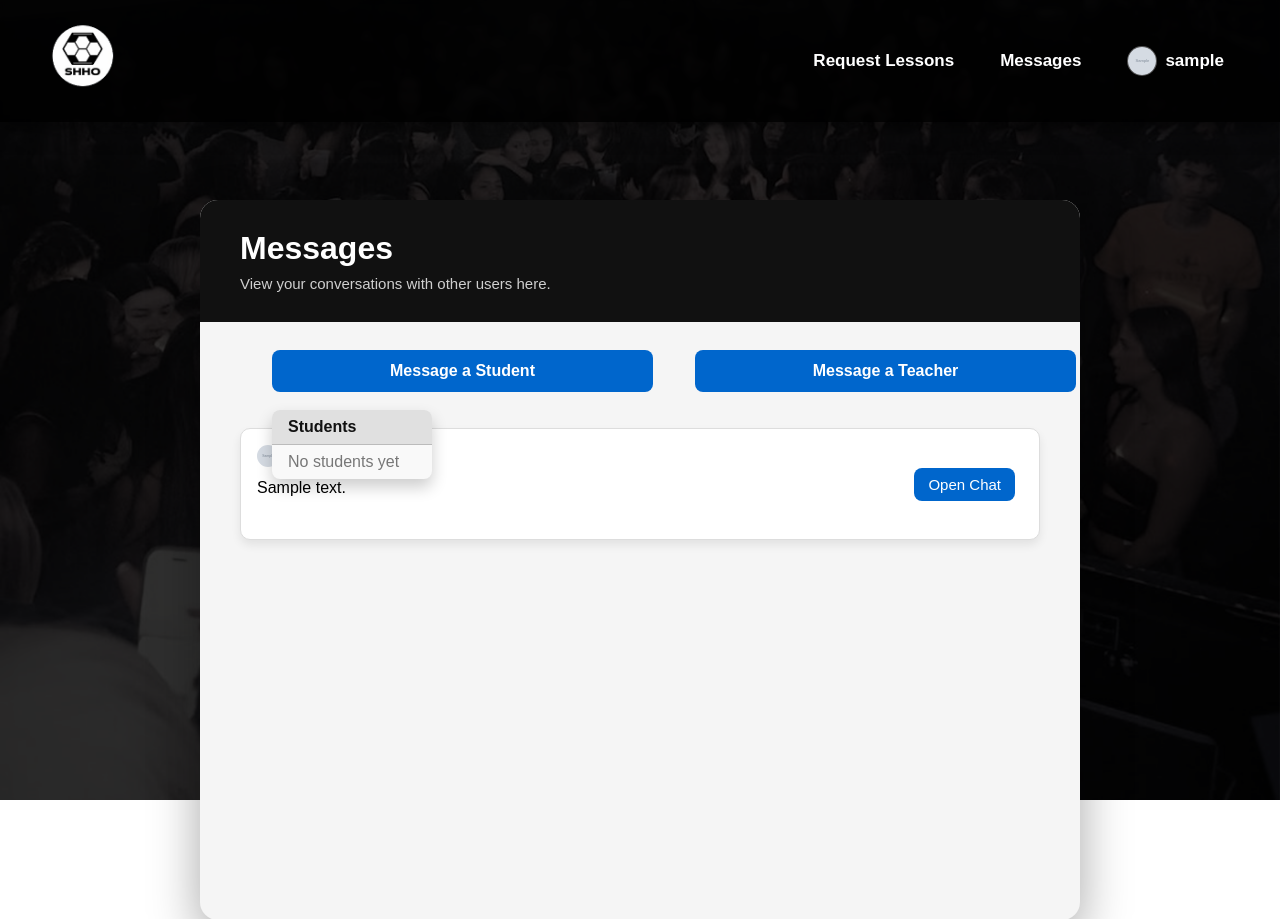
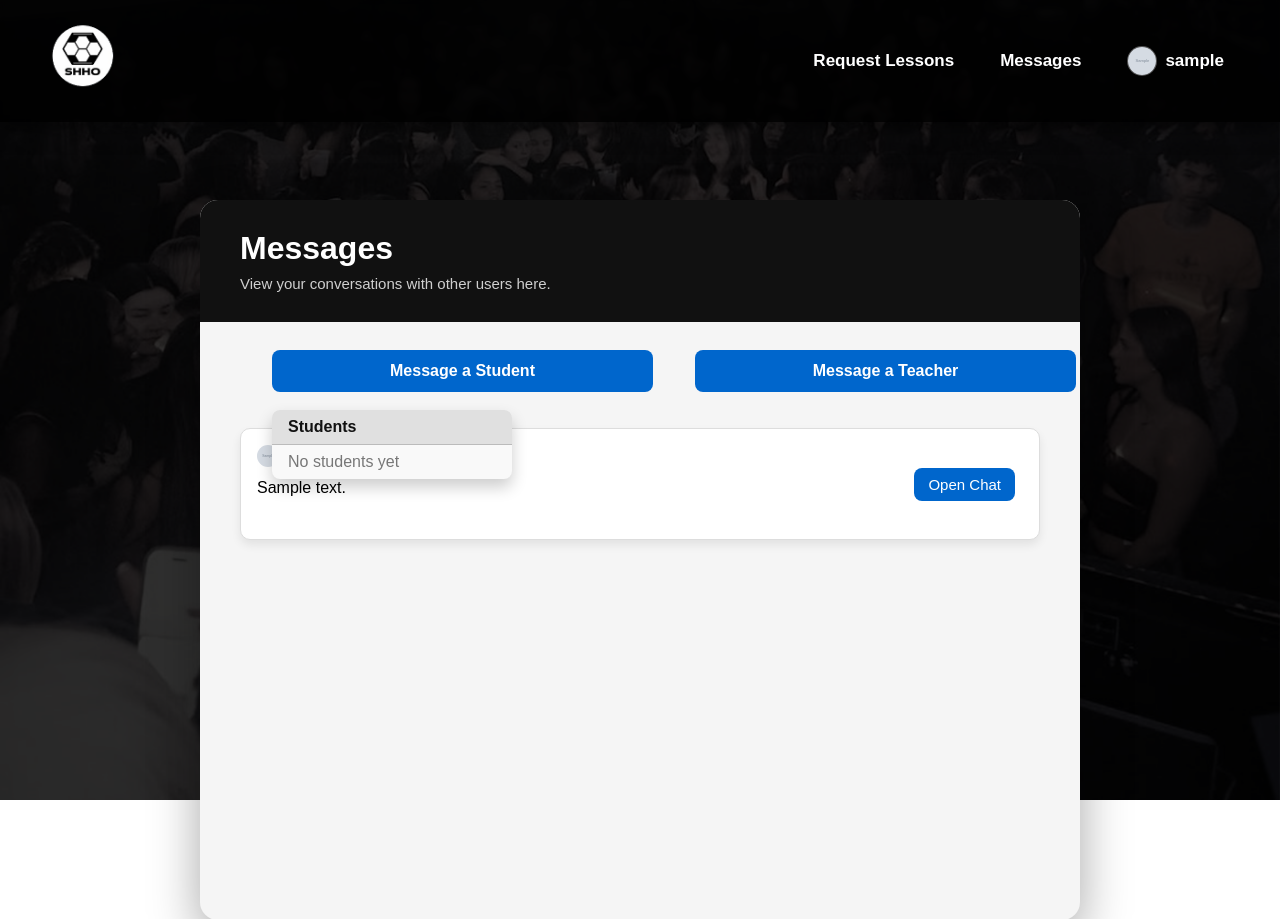
Before and after one commit to ayaanrsiddiqui/LessonSchedulerApp, a Django app: page /inbox/ in a window 1280 px wide, after a click on "Message a Student". Shown: the top 919 px of the page. Run offline with Django 5.2, Linux system fonts and the light colour scheme; a user stored in the database is signed in; tables that the repository leaves empty hold one stand-in row (values such as "Sample post"); grey boxes marked "Sample" are stand-in pictures.

Commit message:
limit length of messaging dropdown menus

```diff
--- a/messaging/templates/messaging/inbox.html
+++ b/messaging/templates/messaging/inbox.html
@@ -49,12 +49,14 @@ body::before{
 .content{padding:28px 40px;display:flex;flex-direction:column;flex:1;}
 .send-btn{display:inline-block;margin-bottom:18px;padding:12px 16px;border:none;border-radius:8px;background:#0066cc;color:white;font-weight:600;text-decoration:none;width:381px;margin-left: 32px;}
 .dropdown{position:relative;display:inline-block;}
-.dropdown-content{display:none;position:absolute;background-color:#f9f9f9;min-width:160px;box-shadow:0px 8px 16px 0px rgba(0,0,0,0.2);z-index:1;border-radius:8px;margin-left: 32px;}
-.dropdown-content a{color:black;padding:8px 16px;text-decoration:none;display:block;border-radius:8px;}
+.dropdown-content{display:none;position:absolute;background-color:#f9f9f9;min-width:240px;box-shadow:0px 8px 16px 0px rgba(0,0,0,0.2);z-index:1;border-radius:8px;margin-left: 32px;max-height:340px;overflow:hidden;}
+.dropdown-content a{color:black;padding:8px 16px;text-decoration:none;display:block;border-radius:0;}
 .dropdown-content a:hover{background-color:#f1f1f1;}
 .dropdown-btn{cursor:pointer;font-size: 16px;}
-.dropdown-header{font-weight:bold;padding:8px 16px;background-color:#e0e0e0;border-bottom:1px solid #bbb;border-radius:8px 8px 0 0;color:#111;}
-.search-input{width:100%;padding:8px 16px;box-sizing:border-box;border:none;border-bottom:1px solid #ccc;font-size:16px;}
+.dropdown-header{font-weight:bold;padding:8px 16px;background-color:#e0e0e0;border-bottom:1px solid #bbb;color:#111;position:sticky;top:0;z-index:2;}
+.search-input{width:100%;padding:8px 16px;box-sizing:border-box;border:none;border-bottom:1px solid #ccc;font-size:16px;background:#f9f9f9;position:sticky;top:38px;z-index:2;}
+.dropdown-list{max-height:180px;overflow-y:auto;}
+.no-users{padding:8px 16px;color:#777;font-size:16px;}
 .no-users{padding:8px 16px;color:#777;font-size:16px;}
 .conversation-card{background:#fff;border:1px solid #ddd;border-radius:10px;padding:16px;margin-bottom:14px;box-shadow:0 5px 10px rgba(0,0,0,.08);display:flex;justify-content:space-between;align-items:center;}
 .conversation-card-content{flex:1;color:#111}
@@ -291,11 +293,13 @@ body::before{
                     {% if students %}
                     <input type="text" class="search-input" placeholder="Search students..." onkeyup="filterUsers(this, 'studentDropdown')">
                     {% endif %}
+                    <div class="dropdown-list">
                     {% for user in students %}
                         <a href="{% url 'send_message' user.username %}">{{ user.username }}</a>
                     {% empty %}
                         <div class="no-users">No students yet</div>
                     {% endfor %}
+                    </div>
                 </div>
             </div>
             <div class="dropdown">
@@ -305,11 +309,13 @@ body::before{
                     {% if teachers %}
                     <input type="text" class="search-input" placeholder="Search teachers..." onkeyup="filterUsers(this, 'teacherDropdown')">
                     {% endif %}
+                    <div class="dropdown-list">
                     {% for user in teachers %}
                         <a href="{% url 'send_message' user.username %}">{{ user.username }}</a>
                     {% empty %}
                         <div class="no-users">No teachers yet</div>
                     {% endfor %}
+                    </div>
                 </div>
             </div>
         </div>
@@ -352,7 +358,7 @@ body::before{
                 </div>
             {% endfor %}
         {% else %}
-            <p>No conversations yet.</p>
+            <p style="color:#777;">No conversations yet.</p>
         {% endif %}
     </div>
 </div>
```
